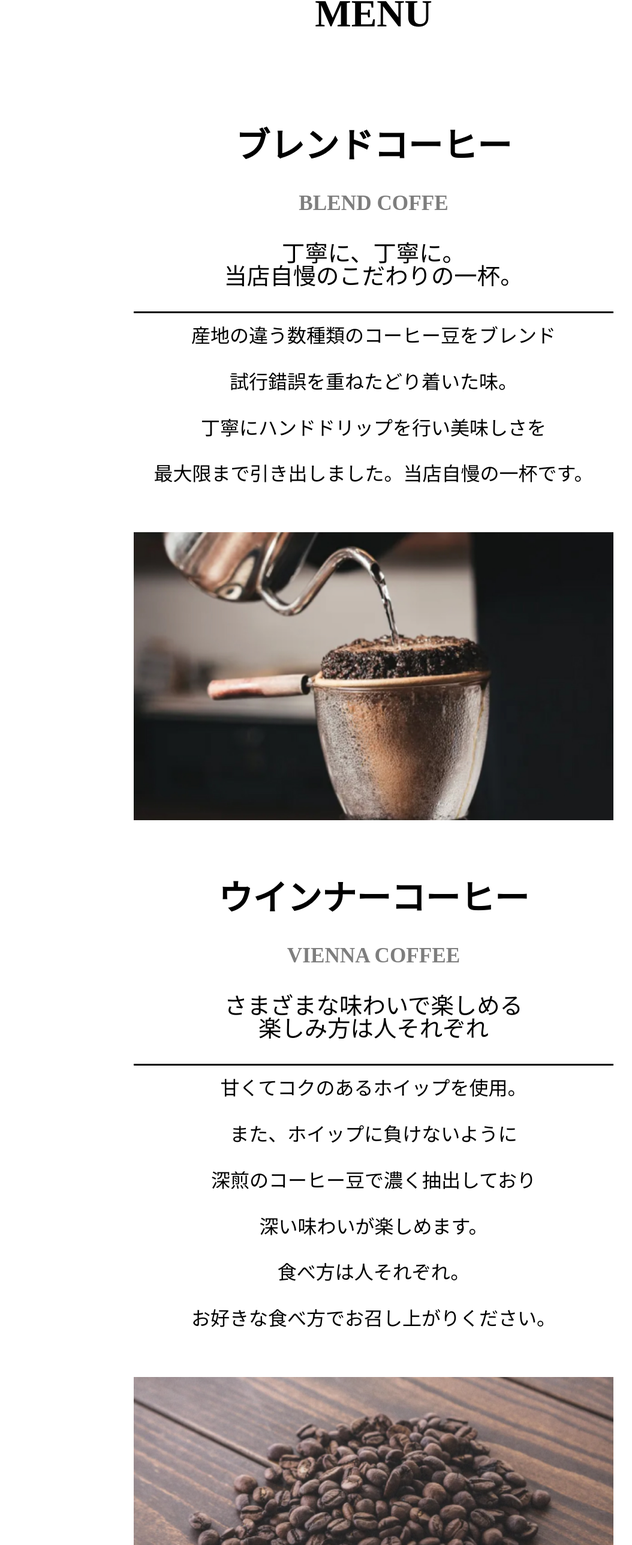
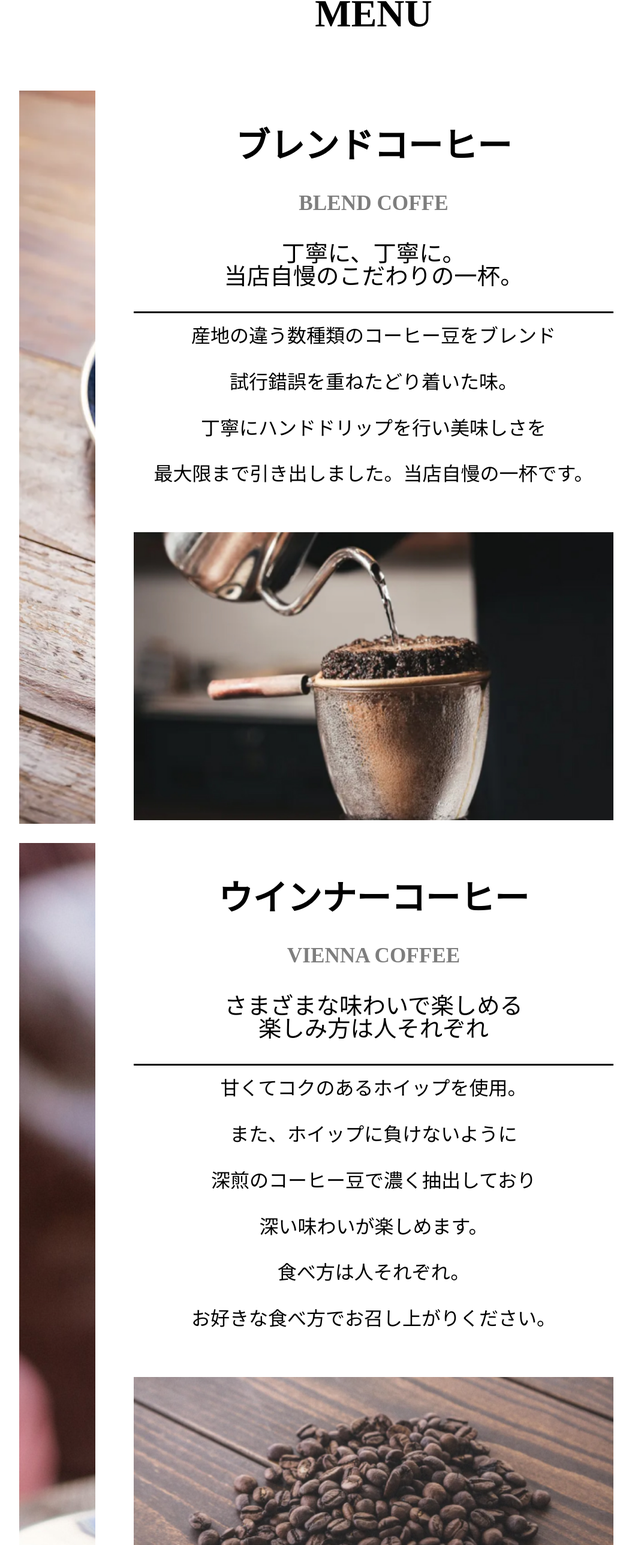
Before and after one commit to takuma-kawahara/LP1-test, a plain HTML site: page index.html in a window 1280 px wide. Shown: the part 5185-7760 px from the top of the page at 60% size, without its empty margins (193-1247 px from the left). Drawn offline with Linux system fonts and the light colour scheme; the site is published under a folder, as on GitHub Pages, so addresses that start at the root find nothing.

Commit message:
画像パス修正

```diff
--- a/CSS/common.css
+++ b/CSS/common.css
@@ -176,19 +176,19 @@ footer {
 
 .menu_photo1{
   width: 50%;
-  background-image: url(/img/MENU/menuphoto1.webp);
+  background-image: url(../img/MENU/menuphoto1.webp);
   background-size: cover;
 }
 
 .menu_photo2 {
   width: 50%;
-  background-image: url(/img/MENU/menuphoto3.jpg);
+  background-image: url(../img/MENU/menuphoto3.jpg);
   background-size: cover;
 }
 
 .menu_photo3 {
   width: 50%;
-  background-image: url(/img/MENU/menuphoto5.webp);
+  background-image: url(../img/MENU/menuphoto5.webp);
   background-size: cover;
   background-repeat: no-repeat;
   background-position: center;
```
